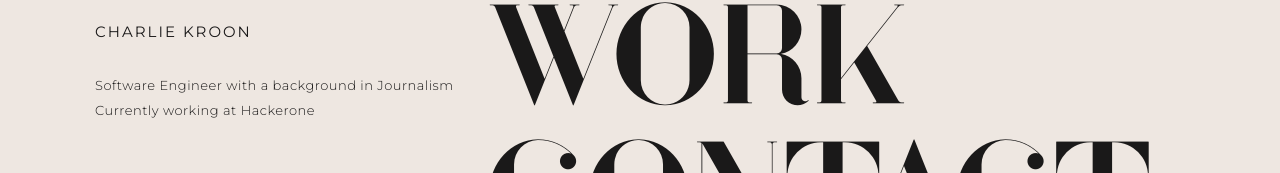
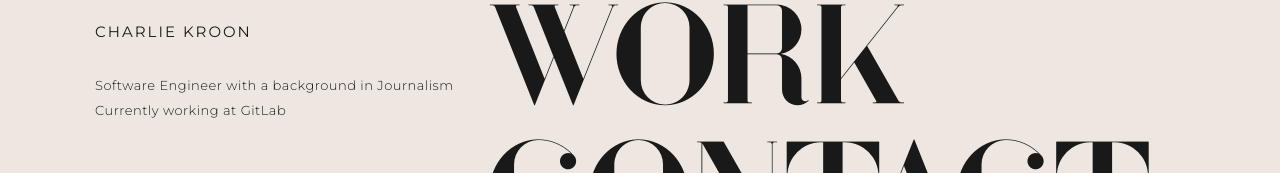
Before and after one commit to charliekroon/portfolio, a Next.js app: page / in a window 1280 px wide. Shown: the part 334-507 px from the top of the page. Built offline with nearby package versions, Linux system fonts and the light colour scheme.

Commit message:
Update home.tsx

```diff
--- a/pages/home.tsx
+++ b/pages/home.tsx
@@ -5,7 +5,7 @@ import {DescriptionComoponent, TitleComponent, TextComponent, MenuComponent, Men
 export default function Home() {
 	const name = "Charlie Kroon";
 	const description = "Software Engineer with a background in Journalism";
-	const currently = "Currently working at Hackerone";
+	const currently = "Currently working at GitLab";
 
 	return (
 		<HomeContainer>
```
